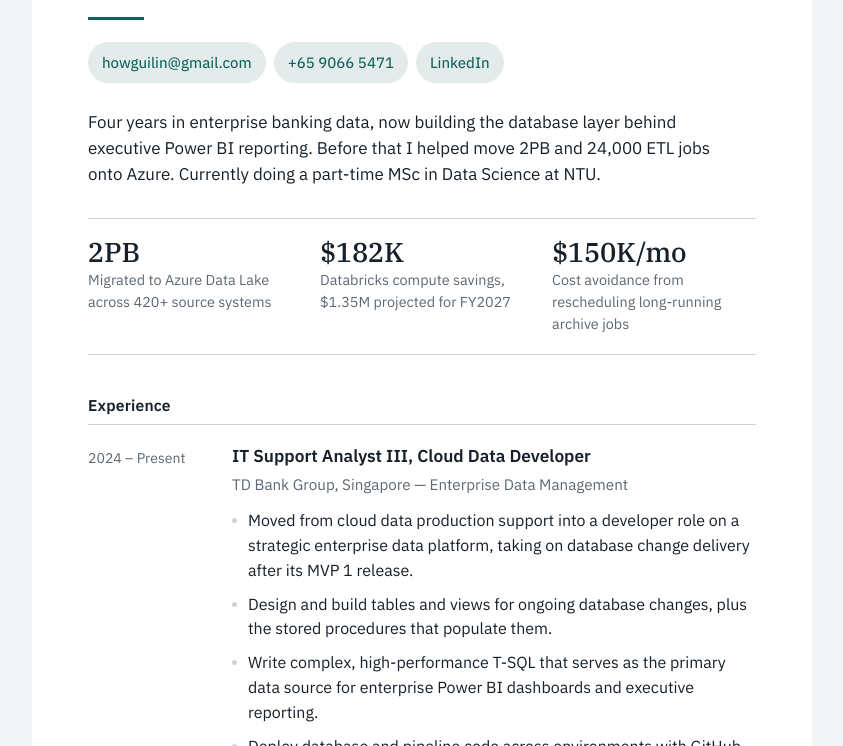
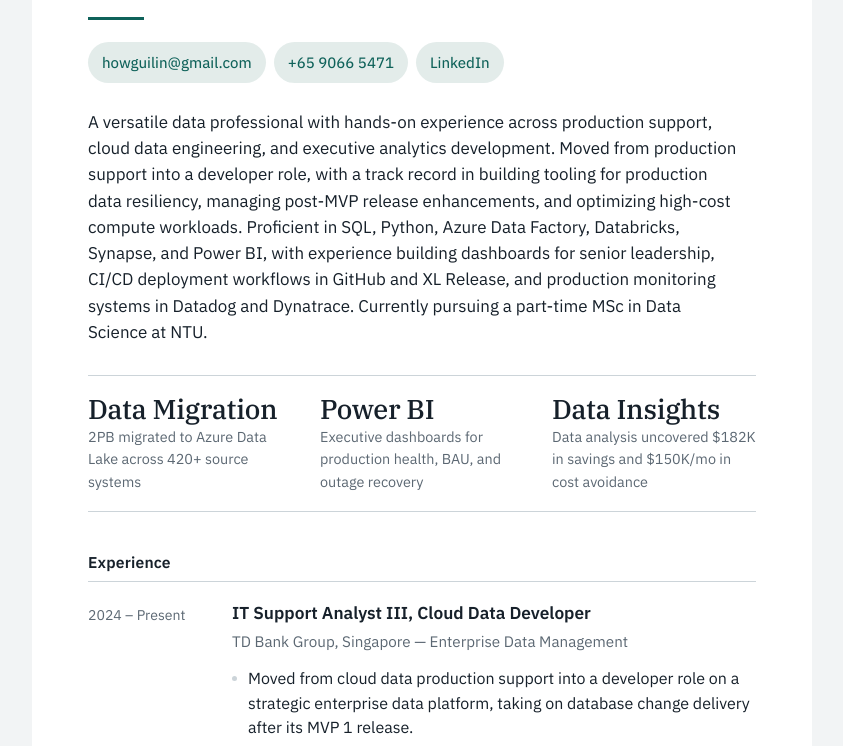
Before and after one commit to howguilin/howguilin.github.io, a plain HTML site: page index.html in a window 1280 px wide. Shown: the part 155-901 px from the top of the page, without its empty margins (218-1061 px from the left). Drawn offline with Linux system fonts and the light colour scheme.

Commit message:
edited html

```diff
--- a/index.html
+++ b/index.html
@@ -282,7 +282,7 @@
 <main class="sheet">
 
   <h1 class="name">How Gui&nbsp;Lin</h1>
-  <p class="role">Cloud data developer, enterprise banking data</p>
+  <p class="role">Data engineer, enterprise banking data</p>
   <div class="accent-rule"></div>
 
   <ul class="contact">
@@ -292,24 +292,30 @@
   </ul>
 
   <p class="lede">
-    Four years in enterprise banking data, now building the database layer
-    behind executive Power BI reporting. Before that I helped move 2PB and
-    24,000 ETL jobs onto Azure. Currently doing a part-time MSc in Data
-    Science at NTU.
+    A versatile data professional with hands-on experience across production
+    support, cloud data engineering, and executive analytics development.
+    Moved from production support into a developer role, with a track record
+    in building tooling for production data resiliency, managing post-MVP
+    release enhancements, and optimizing high-cost compute workloads.
+    Proficient in SQL, Python, Azure Data Factory, Databricks, Synapse, and
+    Power BI, with experience building dashboards for senior leadership,
+    CI/CD deployment workflows in GitHub and XL Release, and production
+    monitoring systems in Datadog and Dynatrace. Currently pursuing a
+    part-time MSc in Data Science at NTU.
   </p>
 
   <div class="figures">
     <div class="figure">
-      <b>2PB</b>
-      <span>Migrated to Azure Data Lake across 420+ source systems</span>
+      <b>Data Migration</b>
+      <span>2PB migrated to Azure Data Lake across 420+ source systems</span>
     </div>
     <div class="figure">
-      <b>$182K</b>
-      <span>Databricks compute savings, $1.35M projected for FY2027</span>
+      <b>Power BI</b>
+      <span>Executive dashboards for production health, BAU, and outage recovery</span>
     </div>
     <div class="figure">
-      <b>$150K/mo</b>
-      <span>Cost avoidance from rescheduling long-running archive jobs</span>
+      <b>Data Insights</b>
+      <span>Data analysis uncovered $182K in savings and $150K/mo in cost avoidance</span>
     </div>
   </div>
 
```
